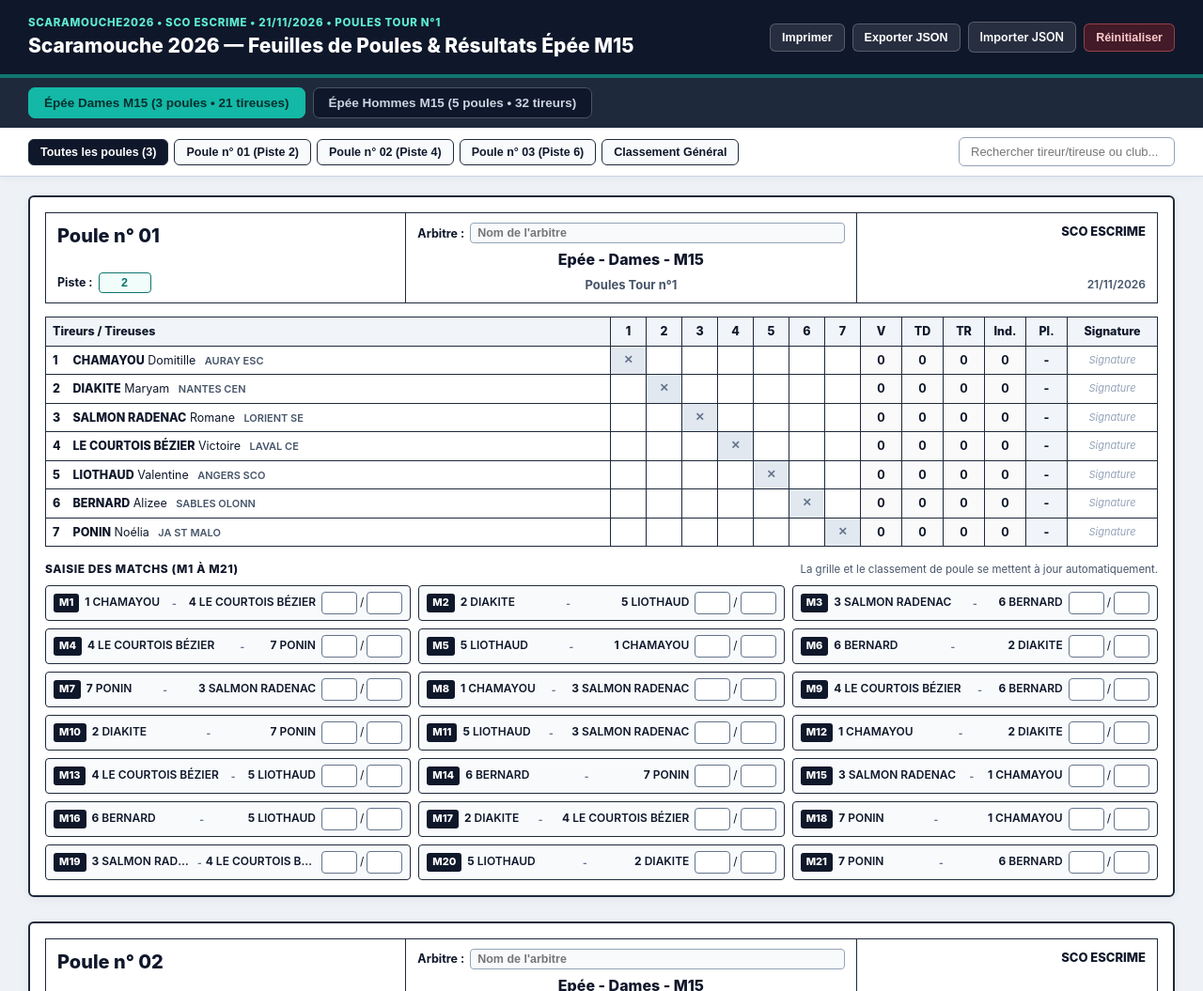
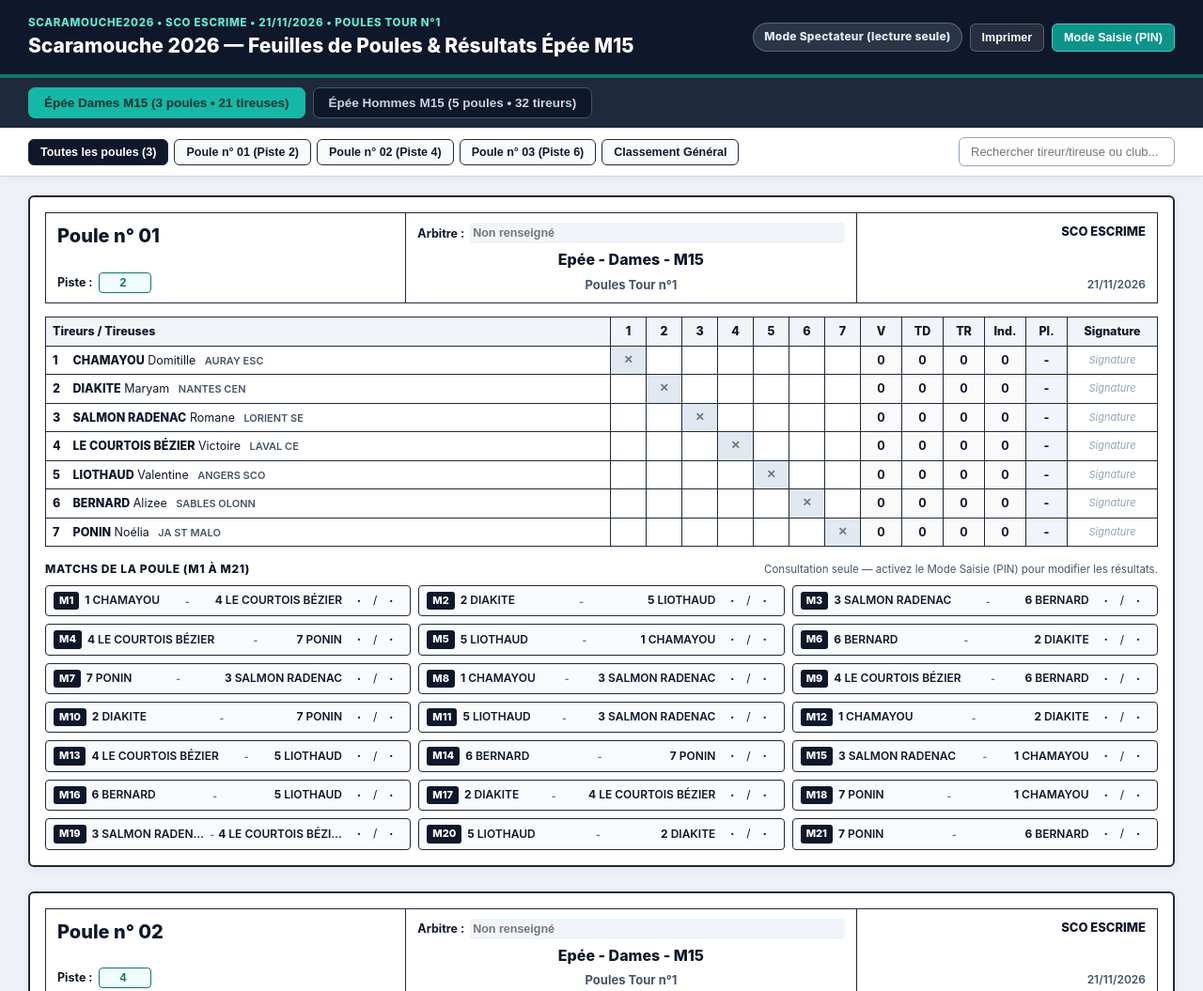
Before and after one commit to mairieflorian/scaramouche2026, a plain HTML site: page index.html in a window 1280 px wide. Shown: the top 1055 px of the page at 94% size. Drawn offline with Linux system fonts and the light colour scheme.

Commit message:
Update index.html

```diff
--- a/index.html
+++ b/index.html
@@ -75,6 +75,26 @@
       align-items: center;
     }
 
+    .mode-badge {
+      padding: 6px 11px;
+      border-radius: 999px;
+      font-size: 12px;
+      font-weight: 800;
+      letter-spacing: 0.02em;
+    }
+
+    .mode-badge.viewer {
+      background: rgba(148, 163, 184, 0.22);
+      color: #e2e8f0;
+      border: 1px solid rgba(148, 163, 184, 0.45);
+    }
+
+    .mode-badge.editor {
+      background: rgba(20, 184, 166, 0.25);
+      color: #5eead4;
+      border: 1px solid #2dd4bf;
+    }
+
     .btn-ghost {
       background: rgba(255, 255, 255, 0.1);
       color: #ffffff;
@@ -88,6 +108,16 @@
 
     .btn-ghost:hover {
       background: rgba(255, 255, 255, 0.18);
+    }
+
+    .btn-unlock {
+      background: #0d9488;
+      border-color: #2dd4bf;
+      color: #ffffff;
+    }
+
+    .btn-unlock:hover {
+      background: #0f766e;
     }
 
     .btn-danger {
@@ -239,12 +269,25 @@
       background: #f8fafc;
     }
 
+    .inline-field input:disabled {
+      background: #f1f5f9;
+      color: var(--ink);
+      border-color: transparent;
+      padding-left: 2px;
+    }
+
     .inline-field input.piste-input {
       width: 56px;
       text-align: center;
       background: var(--accent-soft);
       border-color: var(--accent);
       color: var(--accent);
+    }
+
+    .inline-field input.piste-input:disabled {
+      background: var(--accent-soft);
+      border-color: var(--accent);
+      padding-left: 4px;
     }
 
     .inline-field input.ref-input {
@@ -469,6 +512,20 @@
       background: #ffffff;
     }
 
+    .score-zone input[type="number"]:disabled {
+      background: #f1f5f9;
+      border-color: #cbd5e1;
+      color: var(--ink);
+    }
+
+    .score-read {
+      min-width: 24px;
+      text-align: center;
+      font-weight: 800;
+      font-size: 12.5px;
+      color: var(--ink);
+    }
+
     .prio-btn {
       font-size: 10px;
       font-weight: 800;
@@ -478,6 +535,11 @@
       background: #e2e8f0;
       color: #334155;
       cursor: pointer;
+    }
+
+    .prio-btn:disabled {
+      cursor: default;
+      opacity: 0.85;
     }
 
     .prio-btn.active {
@@ -572,15 +634,7 @@
         <div class="kicker">scaramouche2026 • SCO ESCRIME • 21/11/2026 • Poules Tour n°1</div>
         <div class="app-title">Scaramouche 2026 — Feuilles de Poules & Résultats Épée M15</div>
       </div>
-      <div class="header-actions">
-        <button class="btn-ghost" onclick="window.print()">Imprimer</button>
-        <button class="btn-ghost" id="btnExport">Exporter JSON</button>
-        <label class="btn-ghost" style="cursor:pointer;">
-          Importer JSON
-          <input type="file" id="fileImport" accept=".json" style="display:none;" />
-        </label>
-        <button class="btn-ghost btn-danger" id="btnReset">Réinitialiser</button>
-      </div>
+      <div class="header-actions" id="headerActions"></div>
     </div>
   </header>
 
@@ -605,6 +659,8 @@
   </main>
 
   <script>
+    // Code PIN d'accès au mode saisie (modifiable avant mise en ligne)
+    const EDITOR_PIN = "2026";
     const STORAGE_KEY = "scaramouche2026_m15_poules_v1";
 
     const BOUTS_ORDER_7 = [
@@ -770,6 +826,7 @@
     }
 
     let state = loadState();
+    let isEditor = false; // Mode Spectateur (lecture seule) par défaut
     let activeEventId = "EDM15";
     let activeView = "all";
     let searchQuery = "";
@@ -779,6 +836,45 @@
         localStorage.setItem(STORAGE_KEY, JSON.stringify(state));
       } catch (e) {
         console.error(e);
+      }
+    }
+
+    function requestEditorMode() {
+      const code = prompt("Entrez le code PIN arbitre / organisateur pour activer la saisie :");
+      if (code === null) return;
+      if (code.trim() === EDITOR_PIN) {
+        isEditor = true;
+        renderAll();
+      } else {
+        alert("Code PIN incorrect. L'affichage reste en mode Spectateur (lecture seule).");
+      }
+    }
+
+    function lockViewerMode() {
+      isEditor = false;
+      renderAll();
+    }
+
+    function renderHeaderActions() {
+      const wrap = document.getElementById("headerActions");
+      if (!isEditor) {
+        wrap.innerHTML = `
+          <span class="mode-badge viewer">Mode Spectateur (lecture seule)</span>
+          <button class="btn-ghost" onclick="window.print()">Imprimer</button>
+          <button class="btn-ghost btn-unlock" onclick="requestEditorMode()">Mode Saisie (PIN)</button>
+        `;
+      } else {
+        wrap.innerHTML = `
+          <span class="mode-badge editor">Mode Saisie actif</span>
+          <button class="btn-ghost" onclick="window.print()">Imprimer</button>
+          <button class="btn-ghost" onclick="exportJson()">Exporter JSON</button>
+          <label class="btn-ghost" style="cursor:pointer;">
+            Importer JSON
+            <input type="file" id="fileImport" accept=".json" style="display:none;" onchange="importJson(event)" />
+          </label>
+          <button class="btn-ghost btn-danger" onclick="resetAll()">Réinitialiser</button>
+          <button class="btn-ghost" onclick="lockViewerMode()">Verrouiller</button>
+        `;
       }
     }
 
@@ -1060,19 +1156,8 @@
               const bWin = sA !== null && sB !== null && (sB > sA || (isTie && sc.prio === "b"));
               const isDone = sA !== null && sB !== null;
 
-              return `
-                <div class="bout-box ${isDone ? "done" : ""}">
-                  <span class="bout-num">${mKey}</span>
-                  <div class="bout-pair">
-                    <span class="f-tag ${aWin ? "winner" : ""}" title="${fA.nom} ${fA.prenom}">
-                      <strong>${fA.num}</strong> ${fA.nom}
-                    </span>
-                    <span style="color:#64748b;font-size:10px;font-weight:800;">-</span>
-                    <span class="f-tag ${bWin ? "winner" : ""}" title="${fB.nom} ${fB.prenom}">
-                      <strong>${fB.num}</strong> ${fB.nom}
-                    </span>
-                  </div>
-                  <div class="score-zone">
+              const scoreControls = isEditor
+                ? `
                   <input
                     type="number"
                     min="0"
@@ -1098,7 +1183,28 @@
                     value="${sc.b}"
                     oninput="updateScore('${pool.numero}', '${mKey}', 'b', this.value)"
                   />
+                `
+                : `
+                  <span class="score-read">${sc.a !== "" ? sc.a : "·"}</span>
+                  ${isTie && sc.prio === "a" ? `<span class="prio-btn active" style="cursor:default;">V</span>` : ""}
+                  <span>/</span>
+                  ${isTie && sc.prio === "b" ? `<span class="prio-btn active" style="cursor:default;">V</span>` : ""}
+                  <span class="score-read">${sc.b !== "" ? sc.b : "·"}</span>
+                `;
+
+              return `
+                <div class="bout-box ${isDone ? "done" : ""}">
+                  <span class="bout-num">${mKey}</span>
+                  <div class="bout-pair">
+                    <span class="f-tag ${aWin ? "winner" : ""}" title="${fA.nom} ${fA.prenom}">
+                      <strong>${fA.num}</strong> ${fA.nom}
+                    </span>
+                    <span style="color:#64748b;font-size:10px;font-weight:800;">-</span>
+                    <span class="f-tag ${bWin ? "winner" : ""}" title="${fB.nom} ${fB.prenom}">
+                      <strong>${fB.num}</strong> ${fB.nom}
+                    </span>
                   </div>
+                  <div class="score-zone">${scoreControls}</div>
                 </div>
               `;
             })
@@ -1115,7 +1221,8 @@
                       type="text"
                       class="piste-input"
                       value="${pool.piste}"
-                      placeholder="N°"
+                      placeholder="${isEditor ? "N°" : "-"}"
+                      ${isEditor ? "" : "disabled"}
                       oninput="updatePoolMeta('${pool.numero}', 'piste', this.value)"
                     />
                   </div>
@@ -1127,7 +1234,8 @@
                       type="text"
                       class="ref-input"
                       value="${pool.arbitre}"
-                      placeholder="Nom de l'arbitre"
+                      placeholder="${isEditor ? "Nom de l'arbitre" : "Non renseigné"}"
+                      ${isEditor ? "" : "disabled"}
                       oninput="updatePoolMeta('${pool.numero}', 'arbitre', this.value)"
                     />
                   </div>
@@ -1159,8 +1267,12 @@
               </div>
 
               <div class="bouts-header">
-                <span class="bouts-title">Saisie des matchs (M1 à M${bouts.length})</span>
-                <span class="bouts-hint">La grille et le classement de poule se mettent à jour automatiquement.</span>
+                <span class="bouts-title">Matchs de la poule (M1 à M${bouts.length})</span>
+                <span class="bouts-hint">${
+                  isEditor
+                    ? "Saisie active : les résultats mettent à jour la grille et le classement."
+                    : "Consultation seule — activez le Mode Saisie (PIN) pour modifier les résultats."
+                }</span>
               </div>
               <div class="bouts-grid">${boutsHtml}</div>
             </article>
@@ -1182,6 +1294,7 @@
     }
 
     function updatePoolMeta(poolNumero, field, value) {
+      if (!isEditor) return;
       const pool = state[activeEventId].pools.find((p) => p.numero === poolNumero);
       if (pool) {
         pool[field] = value;
@@ -1191,6 +1304,7 @@
     }
 
     function updateScore(poolNumero, matchKey, side, value) {
+      if (!isEditor) return;
       const pool = state[activeEventId].pools.find((p) => p.numero === poolNumero);
       if (!pool) return;
       if (!pool.scores[matchKey]) {
@@ -1222,6 +1336,7 @@
     }
 
     function togglePrio(poolNumero, matchKey, side) {
+      if (!isEditor) return;
       const pool = state[activeEventId].pools.find((p) => p.numero === poolNumero);
       if (!pool || !pool.scores[matchKey]) return;
       pool.scores[matchKey].prio = pool.scores[matchKey].prio === side ? "" : side;
@@ -1229,18 +1344,7 @@
       renderContent();
     }
 
-    function renderAll() {
-      renderEventTabs();
-      renderFilterPills();
-      renderContent();
-    }
-
-    document.getElementById("searchInput").addEventListener("input", (e) => {
-      searchQuery = e.target.value;
-      renderContent();
-    });
-
-    document.getElementById("btnExport").addEventListener("click", () => {
+    function exportJson() {
       const blob = new Blob([JSON.stringify(state, null, 2)], { type: "application/json" });
       const url = URL.createObjectURL(blob);
       const a = document.createElement("a");
@@ -1248,9 +1352,10 @@
       a.download = `scaramouche2026-poules-${new Date().toISOString().slice(0, 10)}.json`;
       a.click();
       URL.revokeObjectURL(url);
-    });
+    }
 
-    document.getElementById("fileImport").addEventListener("change", (e) => {
+    function importJson(e) {
+      if (!isEditor) return;
       const file = e.target.files && e.target.files[0];
       if (!file) return;
       const reader = new FileReader();
@@ -1271,14 +1376,27 @@
       };
       reader.readAsText(file);
       e.target.value = "";
-    });
+    }
 
-    document.getElementById("btnReset").addEventListener("click", () => {
+    function resetAll() {
+      if (!isEditor) return;
       if (confirm("Effacer tous les scores saisis et revenir aux feuilles vierges ?")) {
         state = JSON.parse(JSON.stringify(INITIAL_DATA));
         saveState();
         renderAll();
       }
+    }
+
+    function renderAll() {
+      renderHeaderActions();
+      renderEventTabs();
+      renderFilterPills();
+      renderContent();
+    }
+
+    document.getElementById("searchInput").addEventListener("input", (e) => {
+      searchQuery = e.target.value;
+      renderContent();
     });
 
     renderAll();
```
Lines whose indentation alone changed are shown as unchanged.
